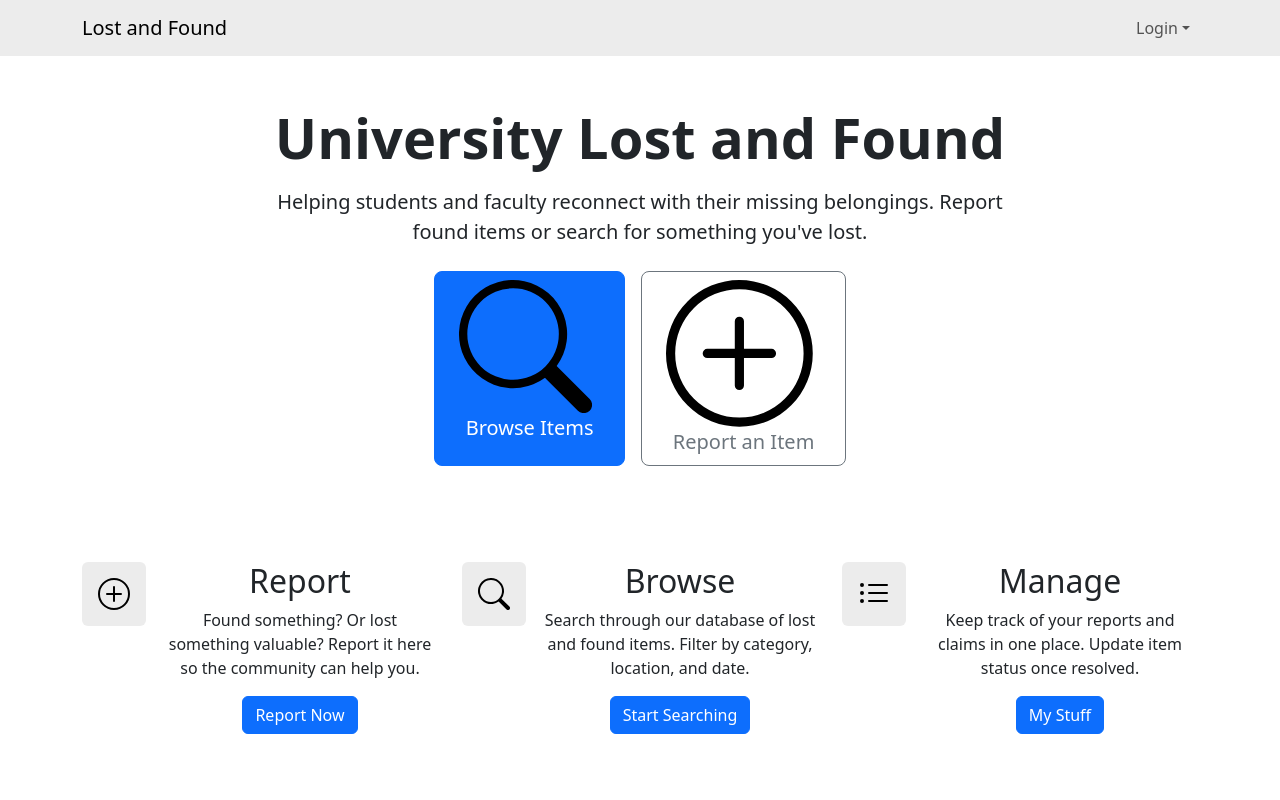
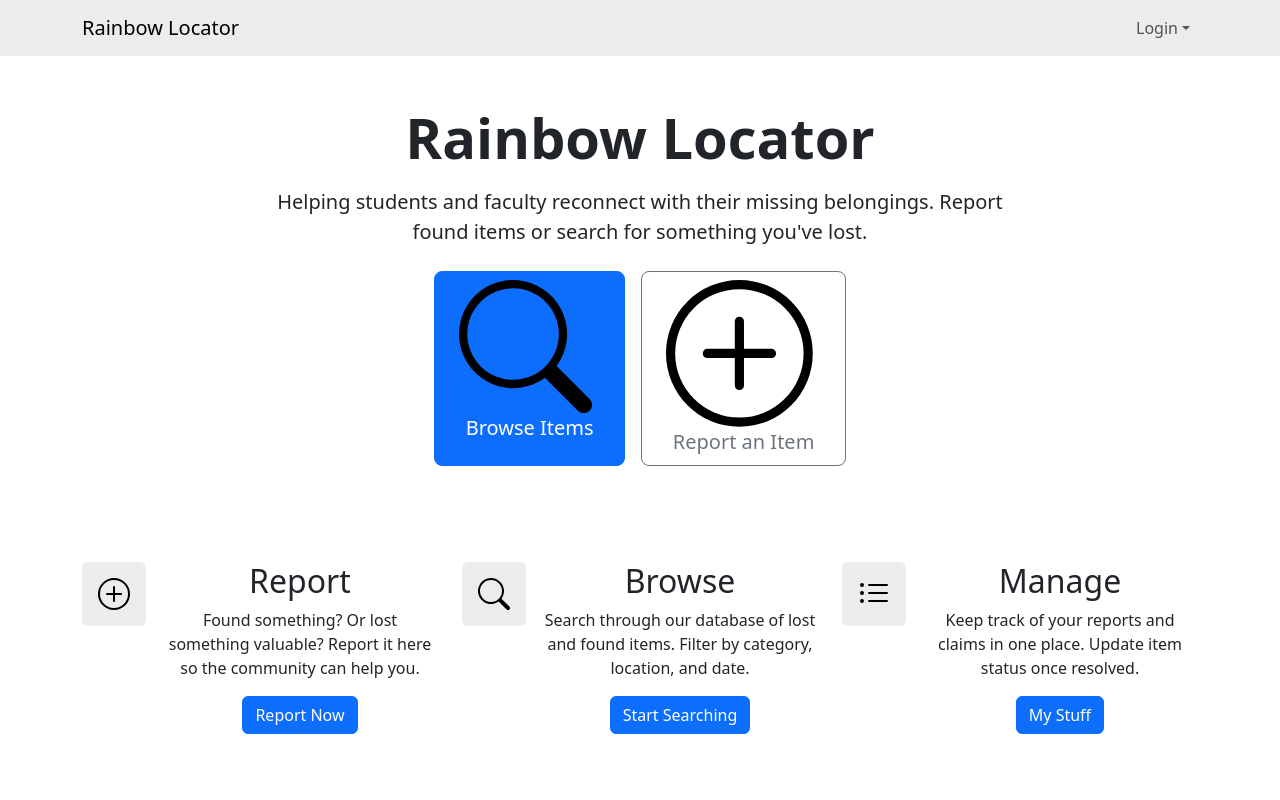
Before and after one commit to pacificbytes/rainbow-locator, a Next.js app: page / in a window 1280 px wide. Shown: the top 800 px of the page. Built offline with nearby package versions, Linux system fonts and the light colour scheme; no server answers.

Commit message:
Fixed a title issue on the home page

```diff
--- a/src/app/page.tsx
+++ b/src/app/page.tsx
@@ -7,7 +7,7 @@ const Home = () => (
     <Container className="py-5 text-center">
       <Row className="justify-content-center mb-5">
         <Col md={8}>
-          <h1 className="display-4 fw-bold mb-3">University Lost and Found</h1>
+          <h1 className="display-4 fw-bold mb-3">Rainbow Locator</h1>
           <p className="lead mb-4">
             Helping students and faculty reconnect with their missing belongings.
             Report found items or search for something you've lost.
--- a/src/components/Navbar.tsx
+++ b/src/components/Navbar.tsx
@@ -16,7 +16,7 @@ const NavBar: React.FC = () => {
   return (
     <Navbar bg="light" expand="lg">
       <Container>
-        <Navbar.Brand href="/">Lost and Found</Navbar.Brand>
+        <Navbar.Brand href="/">Rainbow Locator</Navbar.Brand>
         <Navbar.Toggle aria-controls="basic-navbar-nav" />
         <Navbar.Collapse id="basic-navbar-nav">
           <Nav className="me-auto justify-content-start">
```
